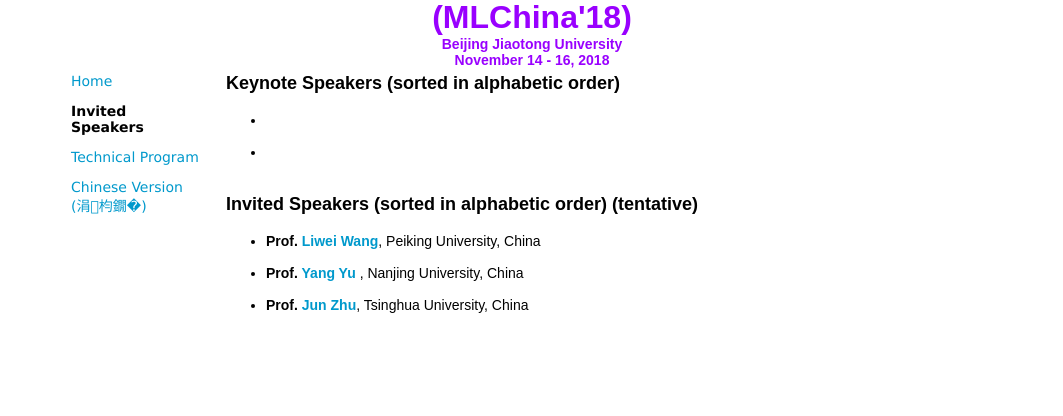
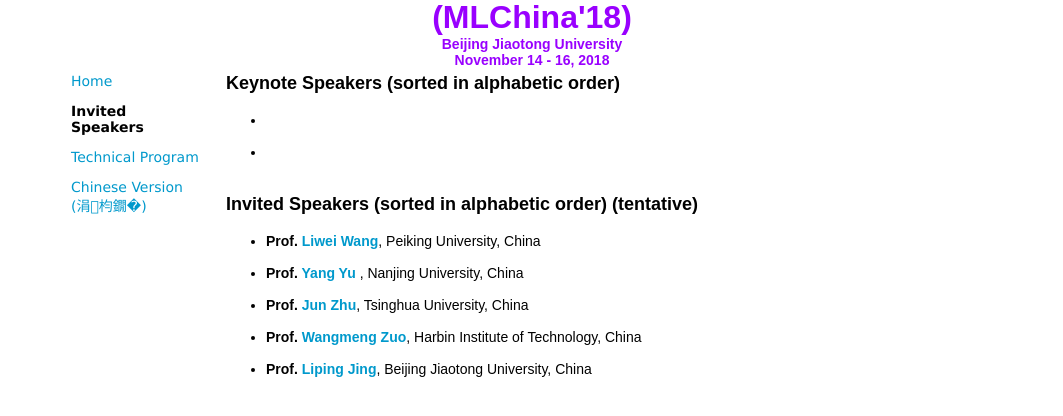
Before and after one commit to mlchina18/mlchina18_speaker.github.io, a plain HTML site: page index.html in a window 1280 px wide. Shown: the part 216-632 px from the top of the page, without its empty margins (108-1171 px from the left). Drawn offline with Linux system fonts and the light colour scheme.

Commit message:
Update index.html

```diff
--- a/index.html
+++ b/index.html
@@ -200,8 +200,11 @@ November 14 - 16, 2018</span><br>
                 <li class="style9"><b>Prof. <a href="http://lamda.nju.edu.cn/yuy/" target="_blank">Yang Yu </a></b>, Nanjing University, China</li><br/>
 
 
-                <li class="style9"><b>Prof. <a href="http://bigml.cs.tsinghua.edu.cn/~jun/index.shtml" target="_blank">Jun Zhu</a></b>, Tsinghua University, China</li>
+                <li class="style9"><b>Prof. <a href="http://bigml.cs.tsinghua.edu.cn/~jun/index.shtml" target="_blank">Jun Zhu</a></b>, Tsinghua University, China</li><br/>
 
+                <li class="style9"><b>Prof. <a href="http://homepage.hit.edu.cn/wangmengzuo" target="_blank">Wangmeng Zuo</a></b>, Harbin Institute of Technology, China</li><br/>
+
+		<li class="style9"><b>Prof. <a href="http://computer.bjtu.edu.cn/cms/staff/8249/?cat=14" target="_blank">Liping Jing</a></b>, Beijing Jiaotong University, China</li>
                 </ul>
 
               <p>&nbsp;</p></TD>
```
